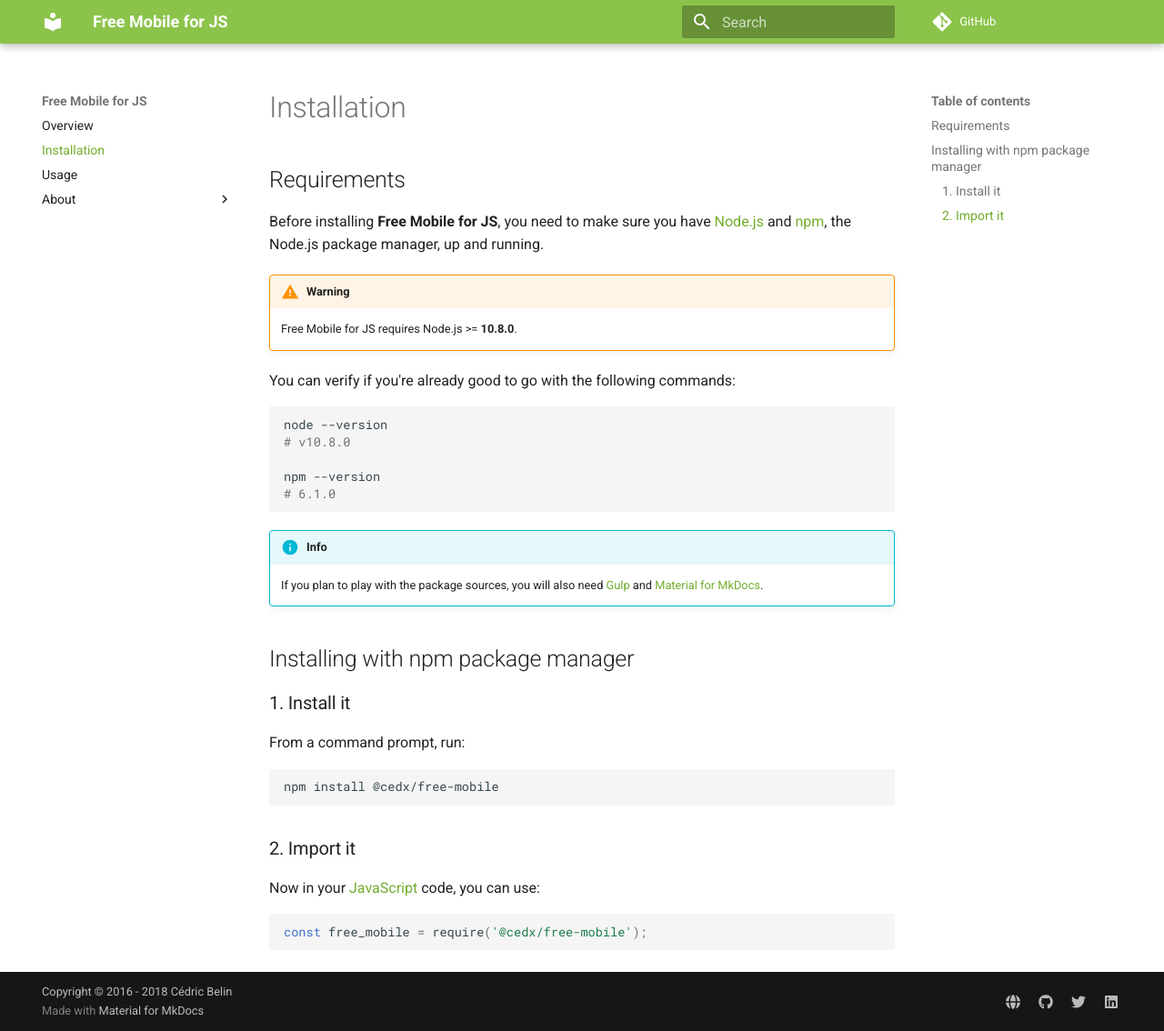
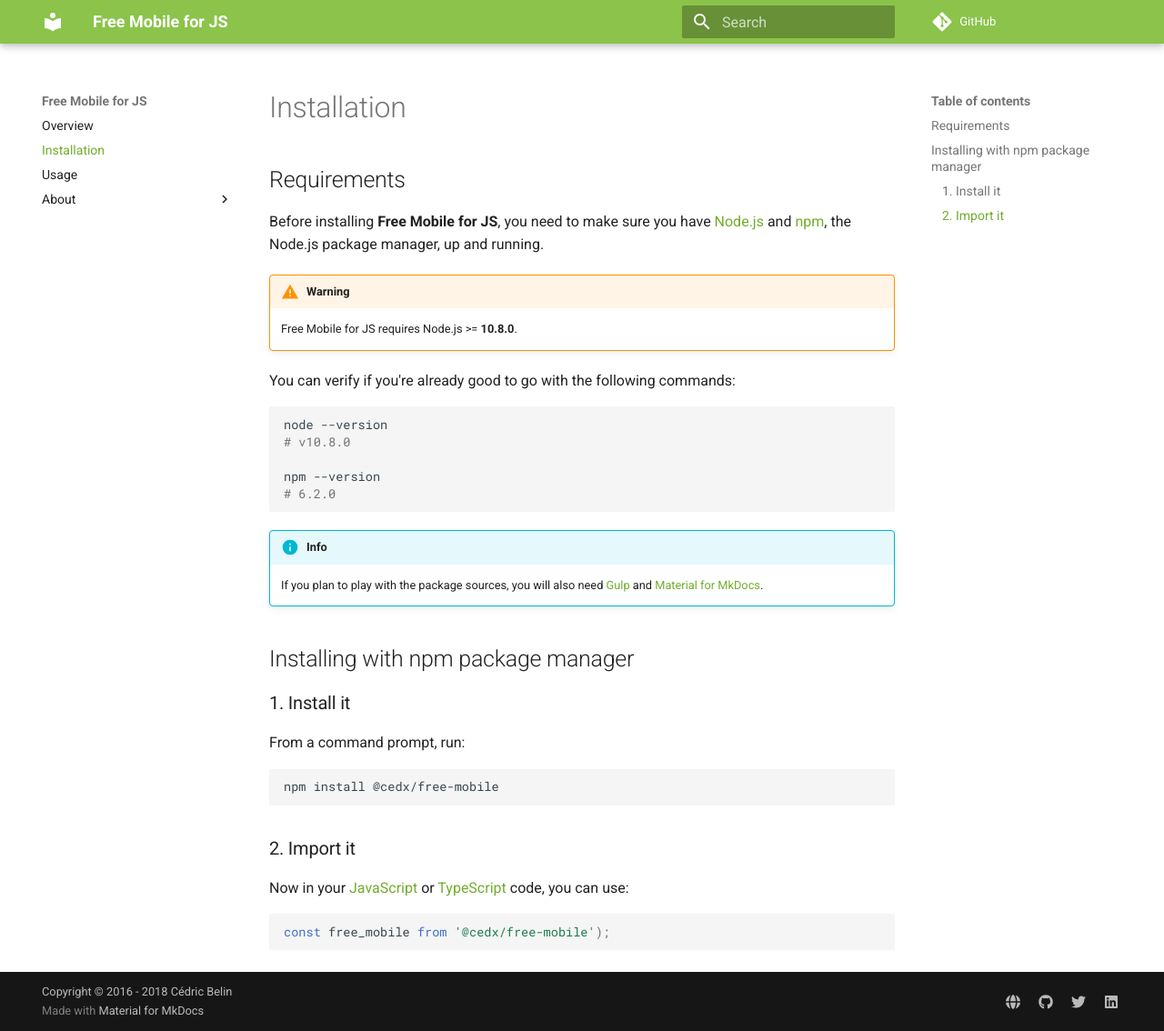
Before and after one commit to cedx/free-mobile.js, an MkDocs documentation site: the page built from doc/installation.md, in a window 1280 px wide and 1134 px high. Shown: the whole window at 91% size. Built offline with MkDocs 1.6.1 and Material for MkDocs 9.7.7, drawn with Linux system fonts in a browser that asks for light colours; comment, search, counter and statistics services are not loaded; old or Windows-style settings are respelled for this version of MkDocs.

Commit message:
Replaced ESDoc by TypeDoc

````diff
--- a/doc/installation.md
+++ b/doc/installation.md
@@ -14,7 +14,7 @@
 # v10.8.0
 
 npm --version
-# 6.1.0
+# 6.2.0
 ```
 
 !!! info
@@ -31,8 +31,8 @@
 ```
 
 ### 2. Import it
-Now in your [JavaScript](https://developer.mozilla.org/en-US/docs/Web/JavaScript) code, you can use:
+Now in your [JavaScript](https://developer.mozilla.org/en-US/docs/Web/JavaScript) or [TypeScript](https://www.typescriptlang.org) code, you can use:
 
-```js
-const free_mobile = require('@cedx/free-mobile');
+```ts
+const free_mobile from '@cedx/free-mobile');
 ```
--- a/package.json
+++ b/package.json
@@ -17,15 +17,13 @@
     "@types/node": "^10.5.6",
     "chai": "^4.1.2",
     "del": "^3.0.0",
-    "esdoc": "^1.1.0",
-    "esdoc-standard-plugin": "^1.0.0",
-    "esdoc-typescript-plugin": "^1.0.1",
     "gulp": "^4.0.0",
     "mocha": "^5.2.0",
     "nyc": "^13.0.1",
     "source-map-support": "^0.5.6",
     "ts-node": "^7.0.0",
     "tslint": "^5.11.0",
+    "typedoc": "^0.11.1",
     "typescript": "^3.0.1"
   },
   "engines": {
````
Also changed, not shown: README.md (+2 -1 lines), doc/usage.md (+3 -3 lines), .esdoc.json (deleted), 2 other files.
